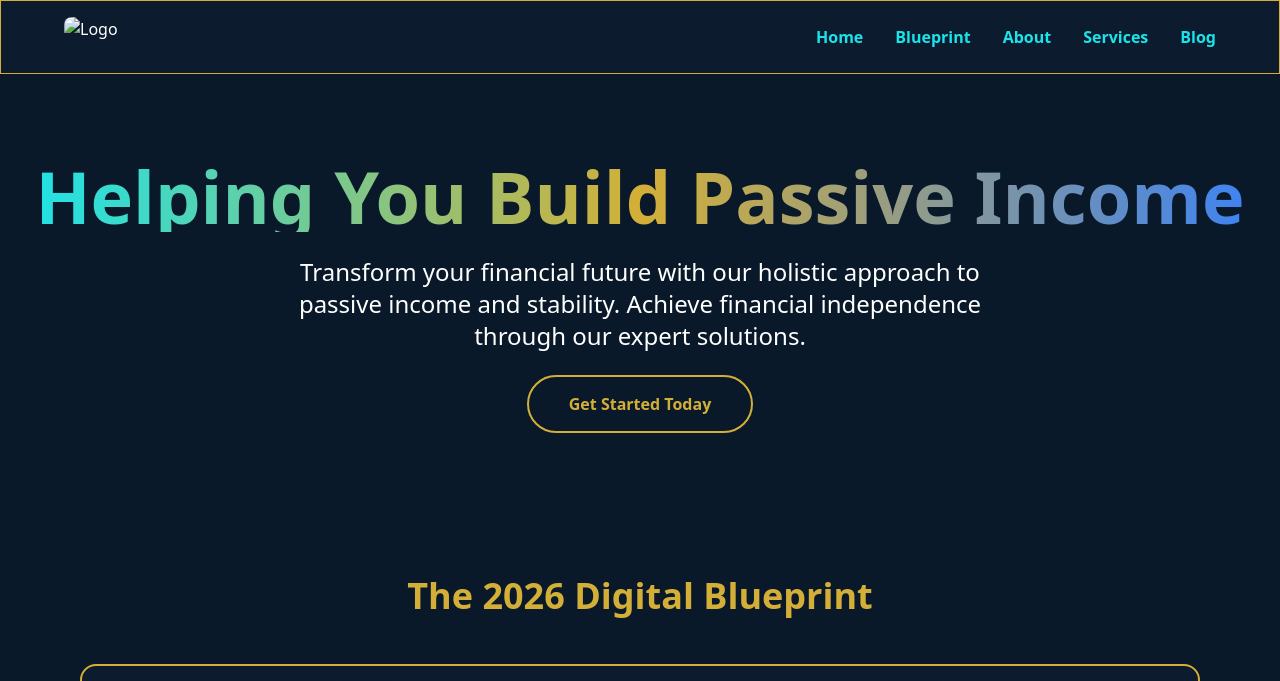
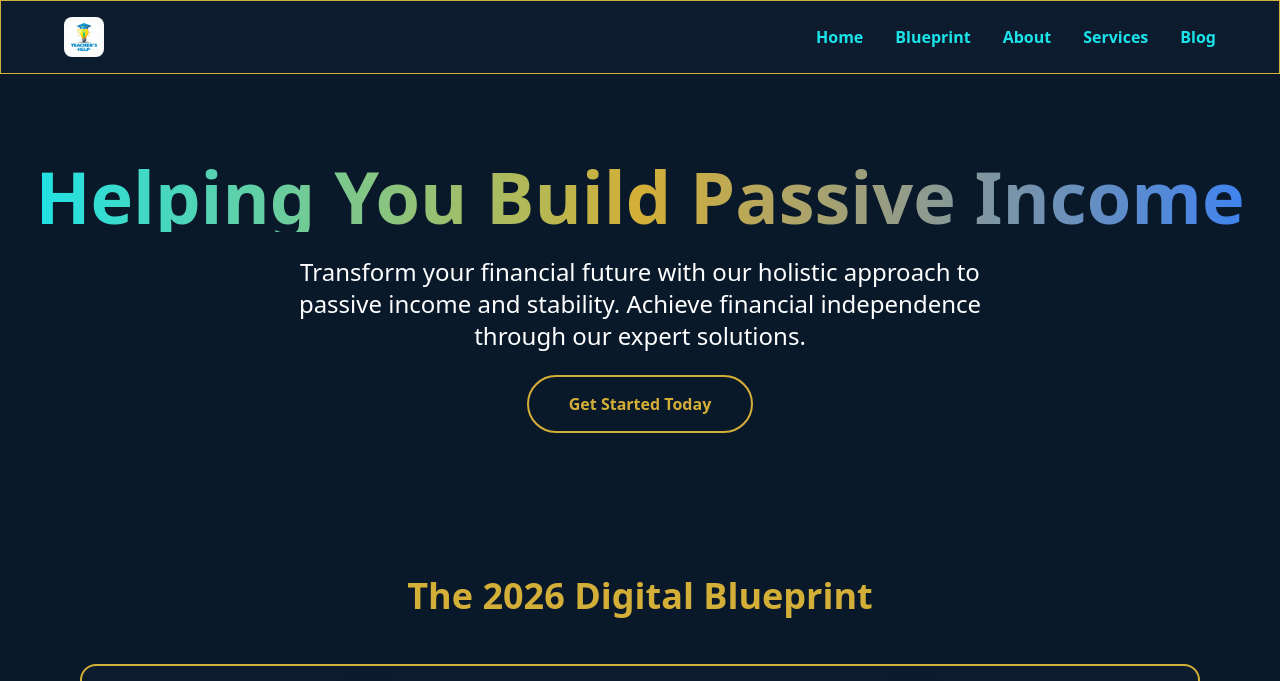
Before and after one commit to newonlineeraesl-wq/teachers-help, a plain HTML site: page index.html in a window 1280 px wide. Shown: the top 681 px of the page. Drawn offline with nearby package versions, Linux system fonts and the light colour scheme.

Commit message:
Update index.html

```diff
--- a/index.html
+++ b/index.html
@@ -19,7 +19,7 @@
     <!-- Nav -->
     <nav class="fixed w-full z-50 glass border-b border-gold p-4">
         <div class="max-w-6xl mx-auto flex justify-between items-center">
-            <img src="images/LogoTH.jpg" alt="Logo" class="h-10 w-auto rounded-lg">
+            <img src="images/LogoTH.png" alt="Logo" class="h-10 w-auto rounded-lg">
             <div class="hidden md:flex space-x-8 font-bold text-neon">
                 <a href="#home" class="hover:text-gold transition">Home</a>
                 <a href="#blueprint" class="hover:text-gold transition">Blueprint</a>
```
